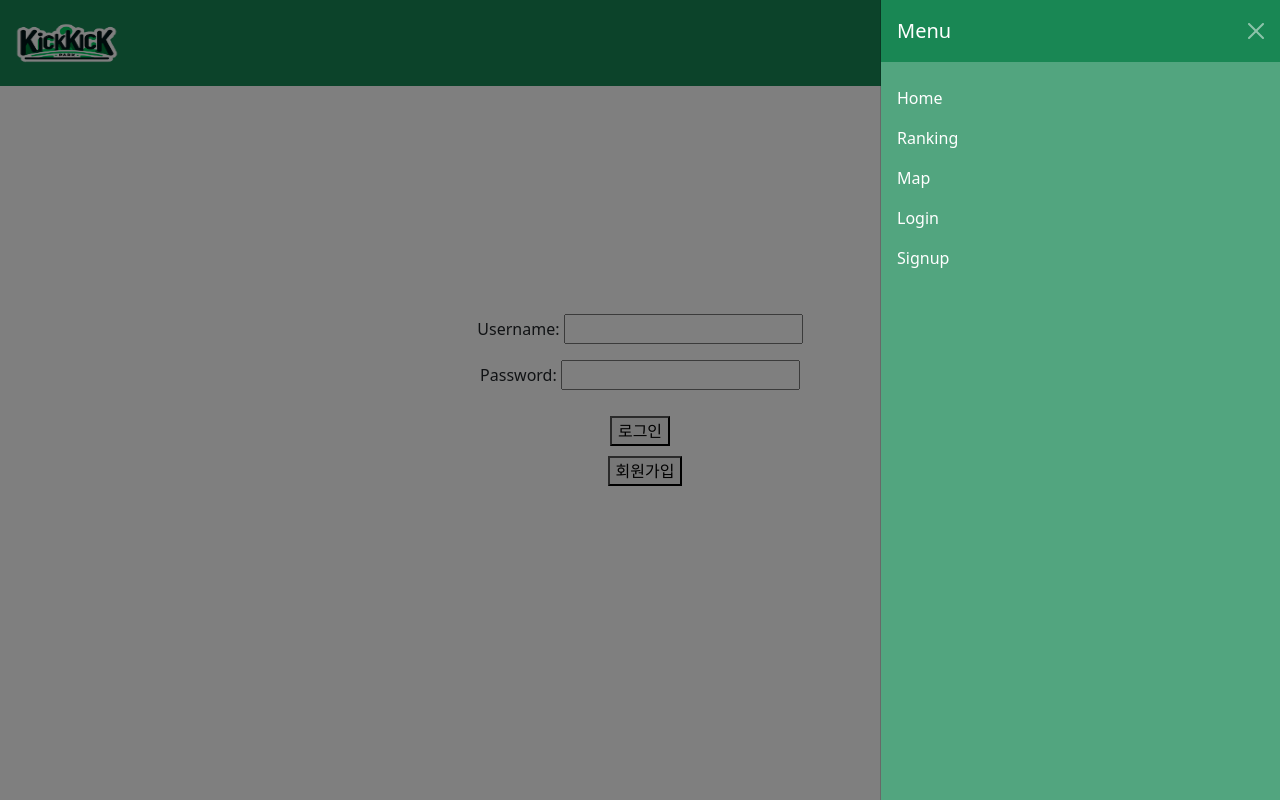
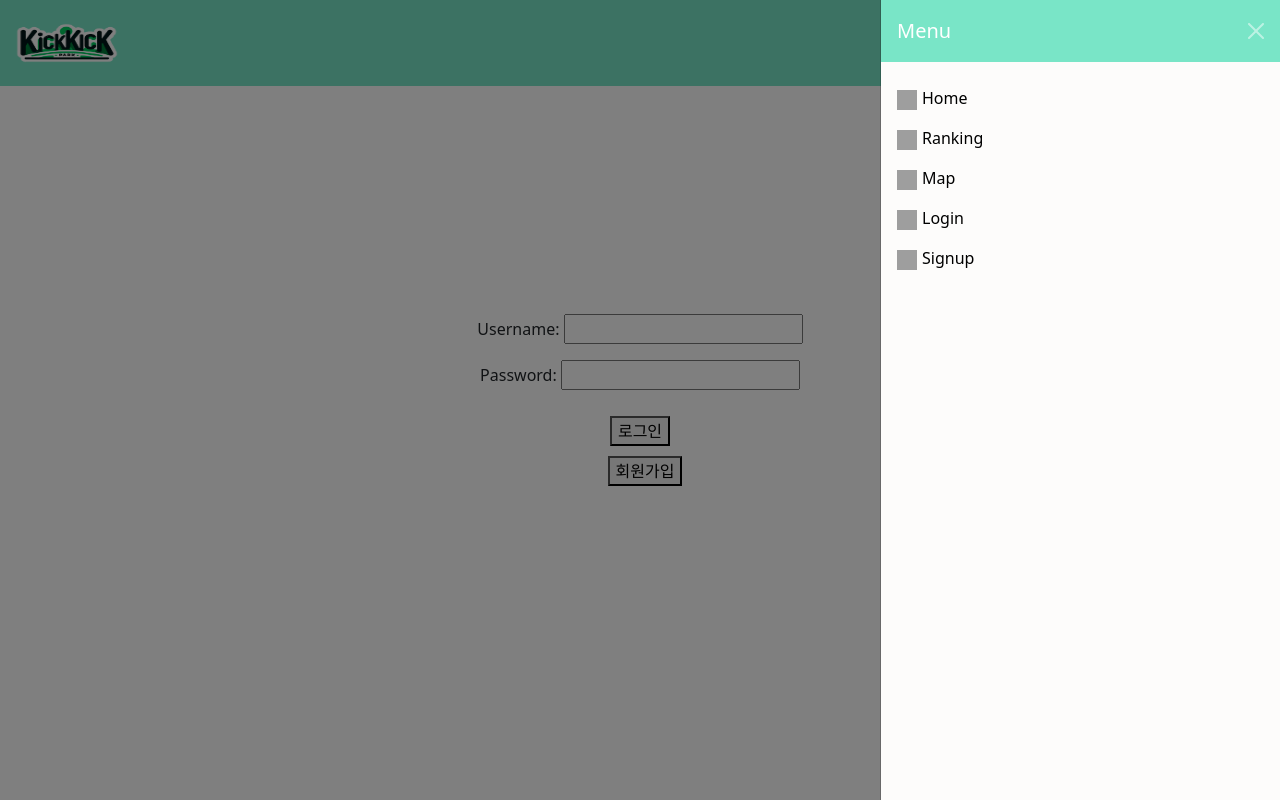
Before and after one commit to Lunecid/MultiCamp_Final, a Django app: page /accounts/login/ in a window 1280 px wide, after a click that opens the changed part. Run offline with Django 5.2, Linux system fonts and the light colour scheme; grey boxes are pictures that could not be loaded.

Commit message:
여러가지 추가

```diff
--- a/app1/urls.py
+++ b/app1/urls.py
@@ -6,7 +6,8 @@ from . import views
 app_name = 'app1'
 
 urlpatterns = [
-    path('', views.index, name='index'),
+    path('',views.main, name='main'),
+    path('index/', views.index, name='index'),
     path('upload/', views.image_upload, name='image_upload'),
     path('addscore/', views.add_score, name='addscore'),
     path('home/', views.home, name='home'),  # 예시 URL 패턴
--- a/app1/views.py
+++ b/app1/views.py
@@ -2,6 +2,9 @@ from django.shortcuts import render, redirect
 from .forms import ImageUploadForm
 from .models import UploadFile,Score
 from django.contrib.auth.decorators import login_required
+
+def main(request):
+    return render(request, 'main.html')
 
 
 # Create your views here.
--- a/side_project/urls.py
+++ b/side_project/urls.py
@@ -20,6 +20,7 @@ from django.conf import settings
 from django.conf.urls.static import static
 
 urlpatterns = [
+    path('',include('app1.urls')),
     path("admin/", admin.site.urls),
     path('app1/', include('app1.urls')),
     path('map/',include('map.urls')),
--- a/templates/_nav.html
+++ b/templates/_nav.html
@@ -1,41 +1,61 @@
-
-
-<nav class="navbar navbar-dark fixed-top bg-success text-white">
+<nav class="navbar navbar-dark fixed-top" style="background-color: #79e5c7;">
   <div class="container-fluid">
       <a class="navbar-brand text-white" href="{% url 'app1:index' %}">
           <img src="{{ MEDIA_URL }}/media/images/tema/image.png" alt="" width="110" height="60">
       </a>
-      <button class="navbar-toggler" type="button" data-bs-toggle="offcanvas" data-bs-target="#offcanvasNavbar" aria-controls="offcanvasNavbar" aria-label="Toggle navigation">
+      <button class="navbar-toggler" type="button" data-bs-toggle="offcanvas" data-bs-target="#offcanvasNavbar"
+          aria-controls="offcanvasNavbar" aria-label="Toggle navigation">
           <span class="navbar-toggler-icon"></span>
       </button>
-      <div class="offcanvas offcanvas-end" tabindex="-1" id="offcanvasNavbar" aria-labelledby="offcanvasNavbarLabel">
-          <div class="offcanvas-header  bg-success">
+      <div class="offcanvas offcanvas-end d-flex flex-column" tabindex="-1" id="offcanvasNavbar"
+          aria-labelledby="offcanvasNavbarLabel">
+          <div class="offcanvas-header" style="background-color: #79e5c7;">
               <h5 class="offcanvas-title text-white" id="offcanvasNavbarLabel">Menu</h5>
-              <button type="button" class="btn-close btn-close-white" data-bs-dismiss="offcanvas" aria-label="Close" data-bs-target="#bdNavbar"></button>
+              <button type="button" class="btn-close btn-close-white" data-bs-dismiss="offcanvas"
+                  aria-label="Close" data-bs-target="#bdNavbar"></button>
           </div>
-          <hr class="d-none bg-success ">
-          <div class="offcanvas-body  bg-success bg-opacity-75">
+          <hr class="d-none">
+          <div class="offcanvas-body" style="background-color: #fdfcfbed;">
               <ul class="navbar-nav justify-content-center flex-grow-1 pe-3">
-                <li class="nav-item">
-                    <a class="nav-link active text-white" aria-current="page" href="{% url 'app1:index' %}">Home</a>
+                  <li class="nav-item d-flex align-items-center">
+                      <span style="margin-right: 5px;">
+                          <img src="{{ MEDIA_URL }}/media/images/icon1.png" alt="" width="20" height="20">
+                      </span>
+                      <a class="nav-link active" aria-current="page" style="color: #000000;"
+                          href="{% url 'app1:index' %}">Home</a>
                   </li>
-                <li class="nav-item">
-                    <a class="nav-link text-white" href="{% url 'ranking:ranking' %}">Ranking</a>
+                  <li class="nav-item d-flex align-items-center">
+                      <span style="margin-right: 5px;">
+                          <img src="{{ MEDIA_URL }}/media/images/icon2.png" alt="" width="20" height="20">
+                      </span>
+                      <a class="nav-link" style="color: #000000;" href="{% url 'ranking:ranking' %}">Ranking</a>
                   </li>
-                <li class="nav-item">
-                    <a class="nav-link text-white" href="{% url 'map:index'  %}">Map</a>
+                  <li class="nav-item d-flex align-items-center">
+                      <span style="margin-right: 5px;">
+                          <img src="{{ MEDIA_URL }}/media/images/icon3.png" alt="" width="20" height="20">
+                      </span>
+                      <a class="nav-link" style="color: #000000;" href="{% url 'map:index' %}">Map</a>
                   </li>
                   {% if user.is_authenticated %}
-                <li class="nav-item">
-                    <a class="nav-link text-white" href="{% url 'accounts:logout' %}">Logout</a>
+                  <li class="nav-item d-flex align-items-center">
+                    <span style="margin-right: 5px;">
+                      <img src="{{ MEDIA_URL }}/media/images/icon3.png" alt="" width="20" height="20">
+                    </span>
+                      <a class="nav-link" style="color: #000000;" href="{% url 'accounts:logout' %}">Logout</a>
                   </li>
-                <a class="nav-link disabled special-color " style="color: #000000;"> <strong>{{ user }}</strong>님</a>
+                  <a class="nav-link disabled special-color" style="color: #000000;"> <strong>{{ user }}</strong>님</a>
                   {% else %}
-                <li class="nav-item">
-                    <a class="nav-link text-white" href="{% url 'accounts:login' %}">Login</a>
+                  <li class="nav-item d-flex align-items-center">
+                    <span style="margin-right: 5px;">
+                      <img src="{{ MEDIA_URL }}/media/images/icon3.png" alt="" width="20" height="20">
+                    </span>
+                      <a class="nav-link" style="color: #000000;" href="{% url 'accounts:login' %}">Login</a>
                   </li>
-                <li class="nav-item">
-                    <a class="nav-link text-white" href="{% url 'accounts:signup' %}">Signup</a>
+                  <li class="nav-item d-flex align-items-center">
+                    <span style="margin-right: 5px;">
+                      <img src="{{ MEDIA_URL }}/media/images/icon3.png" alt="" width="20" height="20">
+                    </span>
+                      <a class="nav-link" style="color: #000000;" href="{% url 'accounts:signup' %}">Signup</a>
                   </li>
                   {% endif %}
               </ul>
--- a/templates/base.html
+++ b/templates/base.html
@@ -9,7 +9,10 @@
 </head>
 <body>
     {% include '_nav.html' %}
-
+    <br>
+    <br>
+    <br>
+    <br>
     <div class="container">
         {% block body %}
         {% endblock %}
```
Also changed, not shown: app1/templates/main.html (added, +44 -0 lines), map/templates/default.html (+7 -0 lines), media/images/tema/Main.png (added), media/images/tema/Rider.png (added). Lines whose indentation alone changed are shown as unchanged.
